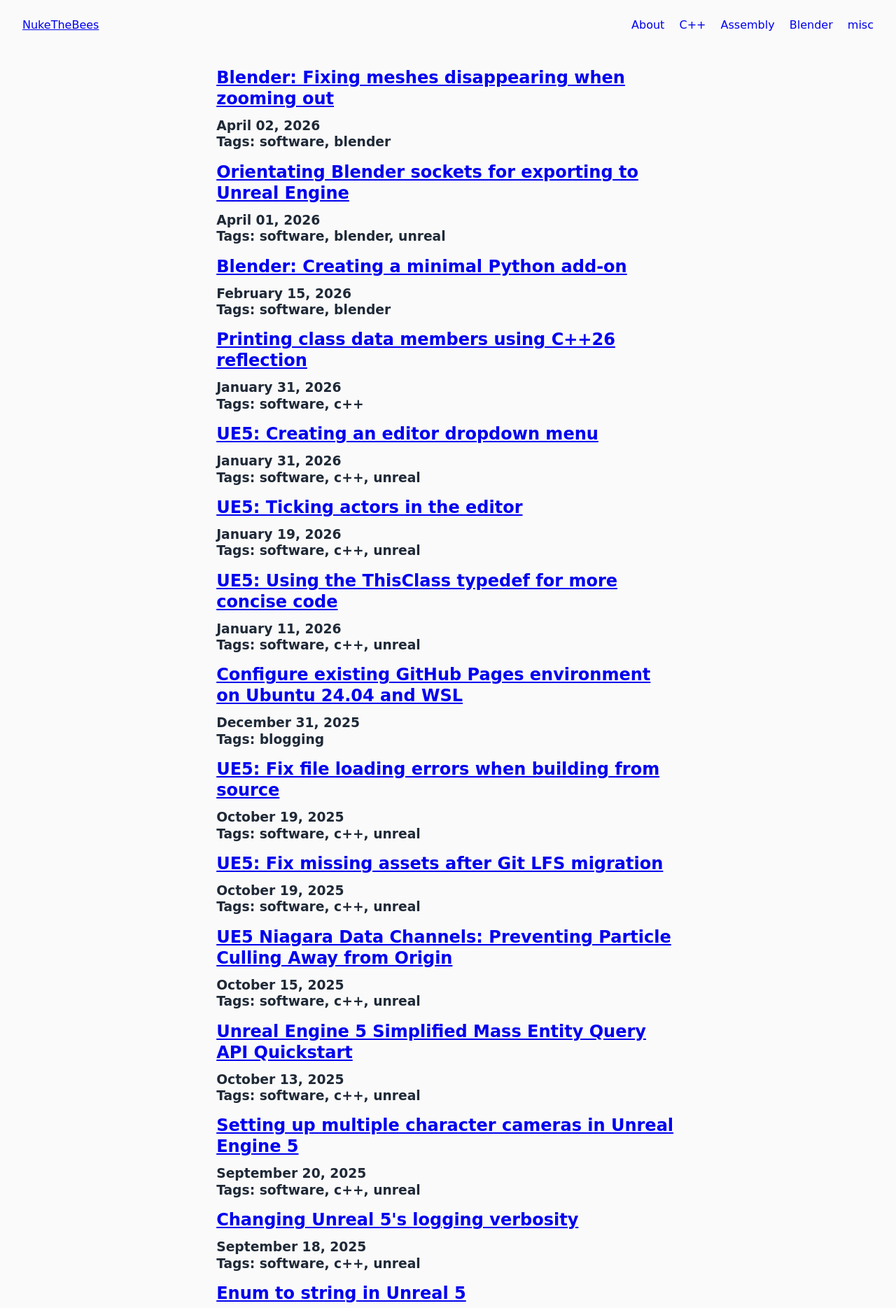
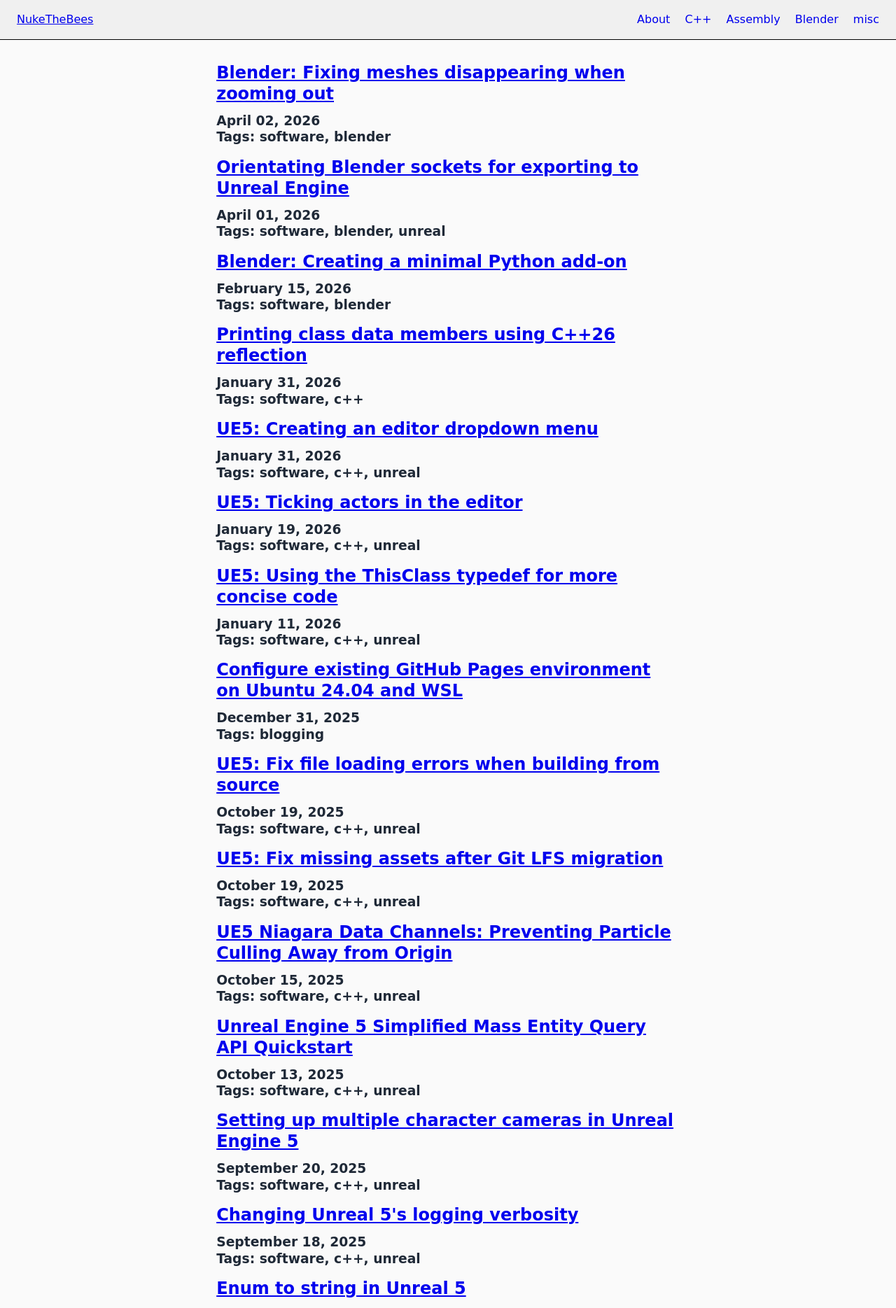
Before and after one commit to nukethebees/nukethebees.github.io, a Jekyll site: the page built from index.md, in a window 1280 px wide. Shown: the top 1869 px of the page at 70% size. Built offline with Jekyll 4.4.1, drawn with Linux system fonts in a browser that asks for light colours.

Commit message:
Add header line and colour

```diff
--- a/_sass/main.scss
+++ b/_sass/main.scss
@@ -1,6 +1,11 @@
 $p-text-width: 65ch;
 $h1-text-width: 32.5ch;
 $h2-text-width: 44ch;
+
+$background-colour-light: #FAFAFA;
+$text-colour: #1F2937;
+
+$header-background-colour-light: #F0F0F0;
 
 html {
   font-size: 100%;
@@ -10,8 +15,9 @@
   font-family: "Comic Sans MS", "Comic Sans", cursive;
   line-height: 1.5;
   font-size: 1rem;
-  background-color: #FAFAFA;
-  color: #1F2937;
+  background-color: $background-colour-light;
+  color: $text-colour;
+  margin: 0;
 }
 
 h1, h2, h3, h4, h5, h6 {
@@ -26,17 +32,19 @@
     justify-content: space-between; /* title left, links right */
     padding: 1rem 1.5rem;
     margin-bottom: 2rem;
+    border-bottom: 0.1rem solid #000;
+    background-color: $header-background-colour-light;
+}
+
+.header-links a {
+  margin-left: 1rem; /* space between links */
+  text-decoration: none;
 }
 
 code, pre {
     font-family: "Consolas", "Courier New", monospace;
     font-size: 1rem;
     line-height: 1.4;
-}
-
-.header-links a {
-  margin-left: 1rem; /* space between links */
-  text-decoration: none;
 }
 
 .home {
```
